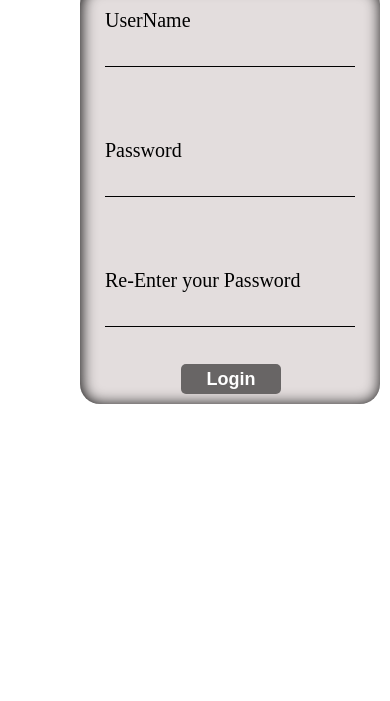
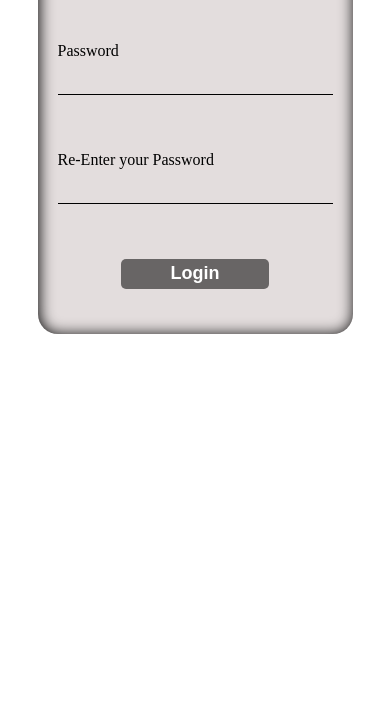
Before and after one commit to vignesh-code-dev/Form-validation, a plain HTML site: page index.html in a window 390 px wide. Shown: the part 143-844 px from the top of the page. Drawn offline with Linux system fonts and the light colour scheme.

Commit message:
Update style.css

```diff
--- a/style.css
+++ b/style.css
@@ -61,6 +61,28 @@ button{
     padding-top: 10px;
     font-size: 14px;
 }
-lable{
+label{
     font-size: 20px;
 }
+
+@media screen and (max-width: 768px) {
+    body {
+        margin: auto 20px;
+    }
+    .form {
+        width: 90%;
+        padding: 10px;
+    }
+    .form div input {
+        font-size: 14px;
+    }
+    button {
+        position: static;
+        margin: 10px auto;
+        display: block;
+        width: 50%;
+    }
+    label {
+        font-size: 16px;
+    }
+}
```
